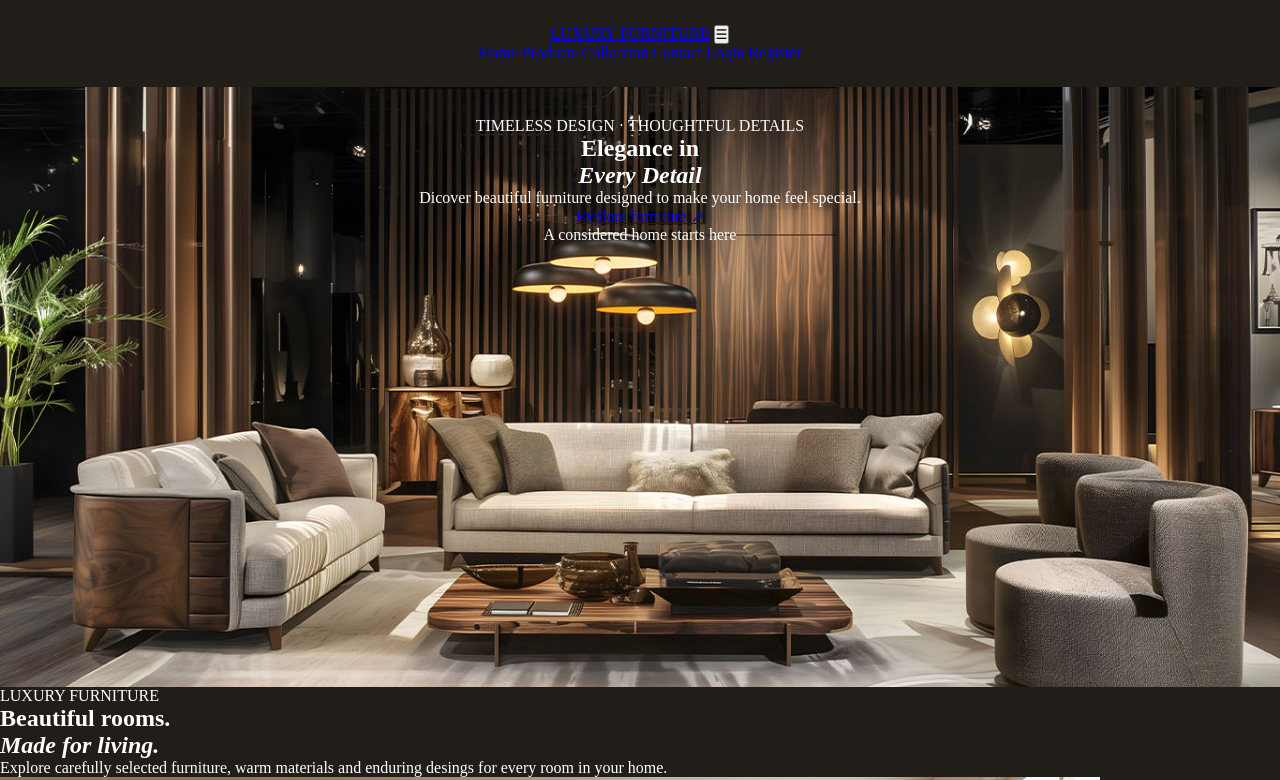
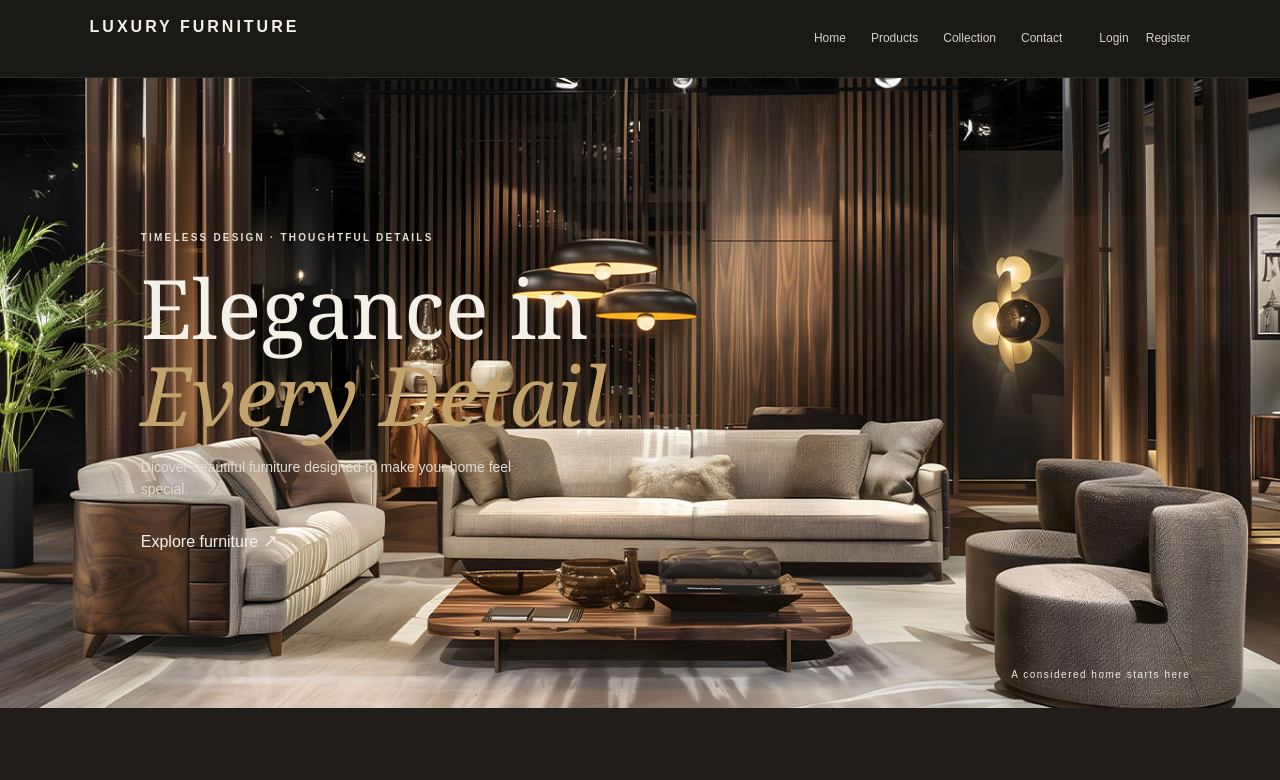
Before and after one commit to HanaDurguti/Mobileria, a plain HTML site: page index.html in a window 1280 px wide. Shown: the top 780 px of the page. Drawn offline with Linux system fonts and the light colour scheme.

Commit message:
Update style.css

```diff
--- a/style.css
+++ b/style.css
@@ -1,3 +1,14 @@
+:root {
+  --ink: #f5f1e9;
+  --muted: #bdb4a8;
+  --gold: #c3a36c;
+  --dark: #211e1a;
+  --panel: #2d2823;
+  --line: #524a40;
+  --serif: 'Cormorant Garamond', Georgia, serif;
+  --sans: Arial, Helvetica, sans-serif;
+}
+
 * {
   margin: 0;
   padding: 0;
@@ -5,35 +16,201 @@
 }
 
 body {
-  background-color: #211e1a;
-  color: white;
-  font-family: Cormorant Garamond;
+  background-color: var(--dark);
+  color: var(--ink);
+  font-family: var(--sans);
+  line-height: 1.6;
 }
 
-header {
-  padding: 25px;
-  text-align: center;
+a {
+  color: inherit;
+  text-decoration: none;
+}
+button,
+input,
+select,
+textarea {
+  font: inherit;
+}
+
+.site-header {
+  position: relative;
+  z-index: 5;
+  display: flex;
+  justify-content: space-between;
+  gap: 25px;
+  min-height: 78px;
+  padding: 14px 7%;
+  border-bottom: 1px solid #ffffff16;
+  background: #1b1916;
+}
+
+.logo {
+  font-size: 16px;
+  font-weight: 700;
+  letter-spacing: 3px;
+  white-space: nowrap;
+}
+
+.logo span {
+  color: var(--gold);
+  font-weight: 400;
+}
+
+.site-nav {
+  display: flex;
+  gap: 25px;
+  align-items: center;
+  color: #d6d0c8;
+  font-size: 12px;
+}
+
+.site-nav > a:hover {
+  .site-nav.current {
+    color: var(--gold);
+  }
+}
+
+.account-links {
+  display: flex;
+  gap: 17px;
+  align-items: center;
+  margin-left: 12px;
+}
+
+.register-links {
+  color: var(--gold);
+  padding: 8px 13px;
+  border: 1px solid var(--gold);
+}
+
+.menu-button {
+  display: none;
+  border: 0;
+  background: none;
+  color: var(--ink);
+  font-size: 25px;
+  cursor: pointer;
+}
+
+.eyebrow {
+  margin-bottom: 18px;
+  color: #e6ddcf;
+  font-size: 10px;
+  font-weight: 700;
+  letter-spacing: 2.2px;
+}
+
+.eyebrow.dark {
+  color: var(--dark);
+}
+
+h1,
+h2,
+h3 {
+  font-family: var(--serif);
+  font-weight: 500;
+  line-height: 1.06;
+}
+
+h1 {
+  font-size: clamp(48px, 7vw, 82px);
+  margin-bottom: 18px;
+}
+
+h1 em,
+h2 em {
+  color: var(--gold);
+  font-weight: 500;
+}
+
+button {
+  display: inline-flex;
+  padding: 13px 18px;
+  border: 0;
+  color: #211e1a;
+  font-size: 12px;
+  font-weight: 700;
+  justify-content: space-between;
+  align-items: center;
+  background: var(--gold);
+  cursor: pointer;
+  gap: 25px;
+}
+
+.button span {
+  font-size: 18px;
+}
+
+.content-width {
+  width: min(86%, 1100px);
+  margin-right: auto;
+  margin-left: auto;
 }
 
 .hero {
-  text-align: center;
-  padding: 30px;
-}
-
-.hero {
-  width: 100%;
-  height: 600px;
+  position: relative;
+  display: flex;
+  align-items: center;
+  height: 630px;
+  min-height: 500px;
+  padding: 50px 11%;
   background-image: url('images/hyrja.jpg');
   background-size: cover;
   background-position: center;
   background-repeat: no-repeat;
-  text-align: center;
-  padding: 30px;
-  box-sizing: border-box;
 }
 
-.hero h2 {
-  margin-top: 25%;
-  color: #292521;
-  font-size: 35px;
+.hero::before {
+  content: '';
+  position: absolute;
+  inset: 0;
+  background: linear-gradient(
+    90deg,
+    rgba (17, 15, 13, 0.78),
+    rgba (17, 15, 13, 0.27) 72%,
+    rgba (17, 15, 13, 0.42)
+  );
 }
+
+.hero-content {
+  position: relative;
+  z-index: 1;
+  max-width: 590px;
+}
+
+.hero-content > p:not(.eyebrow) {
+  margin-bottom: 27px;
+  font-size: 14px;
+  color: #e0dbd4;
+  max-width: 410px;
+}
+
+.hero-caption {
+  position: absolute;
+  bottom: 25px;
+  z-index: 1;
+  right: 7%;
+  font-size: 10px;
+  color: #eee8df;
+  letter-spacing: 1.5px;
+}
+
+.welcome {
+  display: flex;
+  align-items: flex-end;
+  justify-content: space-between;
+  gap: 45px;
+  padding: 82px 0 46px;
+}
+
+.welcome h2 {
+  font-size: 43px;
+}
+
+.welcome > p {
+  max-width: 420px;
+  margin-bottom: 5px;
+  color: var(--muted);
+  font-size: 14px;
+}
```
